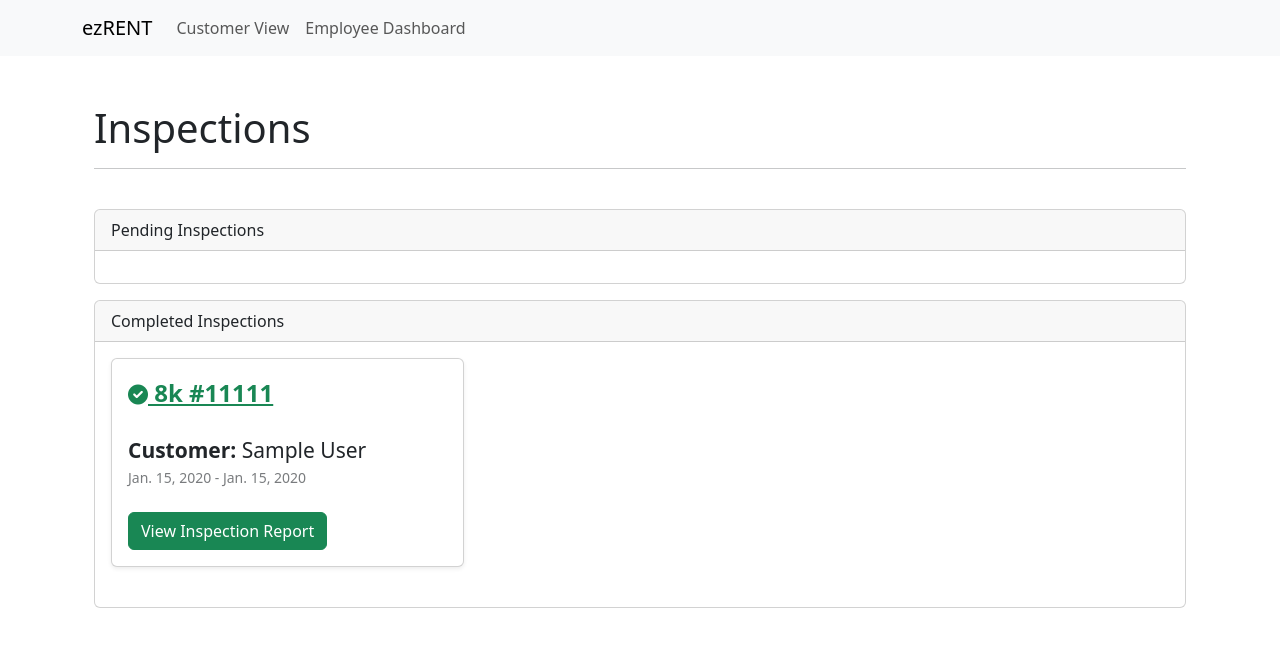
After one commit to TheJoshBaxter/ezRENT, a Django app: page /managementPortal/inspections/ in a window 1280 px wide. The commit adds this page. Shown: the top 647 px of the page. Run offline with Django 4.2, Linux system fonts and the light colour scheme; tables that the repository leaves empty hold one stand-in row (values such as "Sample post"); some libraries are stand-ins or nearby versions.

Commit message:
iteration 2.1: end rental functionality, pending inspections page, view inspections page

```diff
--- /dev/null
+++ b/managementPortal/templates/inspections.html
@@ -0,0 +1,112 @@
+{% extends "base.html" %}
+
+{% block content %}
+<div class="container">
+    <h1 class="mt-5">Inspections</h1>
+    <hr>
+    {% comment %} <a href="{% url 'employee_dashboard' %}" class="btn btn-primary">Back to Dashboard</a>
+    <a href="{% url 'inspections' %}" class="btn btn-primary">Pending Inspections</a> {% endcomment %}
+
+    <!-- Date Picker for Filtering Pickups/Dropoffs -->
+    <div class="row align-items-center mb-4">
+        <div class="col-md-3">
+
+        </div>
+    </div>
+
+    <!-- Outgoing Rentals Section -->
+    <div class="card mt-3">
+        <div class="card-header">
+            Pending Inspections
+        </div>
+        <div class="card-body">
+            <div class="row">
+                {% for order in orders_without_inspections %}
+                <div class="col-md-4 col-sm-6 mb-4">
+                    <div class="card shadow-sm h-100">
+                        <div class="card-body">
+                            <!-- Rental Start Date -->
+                            <div class="card-text" style="font-size: 14px; font-weight: bold;">
+                                {{ order.rental_start_date }}
+                            </div>
+
+                            <!-- Rental End Date with Color Coding -->
+                            <div class="text-warning" style="font-size: 24px; font-weight: bold; text-decoration: underline;">
+                                <i class="far fa-circle" style="font-size: 20px;"></i>
+                                {{ order.rental_end_date }}
+                            </div>
+
+                            <br>
+
+                            <!-- Customer Name -->
+                            <div class="card-text" style="font-size: 21px;">
+                                <strong>Customer:</strong> {{ order.customer.first_name }} {{ order.customer.last_name }}
+                            </div>
+
+                            <!-- Equipment ID -->
+                            <div class="card-text" style="font-size: 14px; opacity: 0.6">
+                                <strong>Equipment ID:</strong> {{ order.equipment.id }}
+                            </div>
+
+                            <br>
+
+                            <!-- Action Buttons -->
+                            <div class="d-flex justify-content-between">
+                                <a href="{% url 'perform_inspection' order.id %}" class="btn btn-warning">Perform Inspection</a>
+                            </div>
+                        </div>
+                    </div>
+                </div>
+                {% endfor %}
+            </div>
+        </div>
+    </div>
+
+    <!-- Rental Returns Section -->
+    <div class="card mt-3">
+        <div class="card-header">
+            Completed Inspections
+        </div>
+        <div class="card-body">
+            {% for order in orders_with_inspections %}
+            <div class="col-md-4 mb-4">
+                <div class="card shadow-sm">
+                    <div class="card-body">
+                        {% comment %} <!-- Rental Start Date -->
+                        <div class="card-text" style="font-size: 14px; font-weight: bold;">
+                            Equipment ID:
+                        </div> {% endcomment %}
+
+                        <!-- Rental End Date with Color Coding -->
+                        <div class="text-success" style="font-size: 24px; font-weight: bold; text-decoration: underline;">
+                            <i class="fa fas fa-check-circle" style="font-size: 20px;"></i>
+                            8k #{{ order.equipment.id }}1111
+                        </div>
+
+                        <br>
+
+                        <!-- Customer Name -->
+                        <div class="card-text" style="font-size: 21px;">
+                            <strong>Customer:</strong> {{ order.customer.first_name }} {{ order.customer.last_name }}
+                        </div>
+
+                        <!-- Equipment ID -->
+                        <div class="card-text" style="font-size: 14px; opacity: 0.6">
+                            <strong></strong> {{ order.rental_start_date }} - {{ order.rental_end_date }}
+                        </div>
+
+                        <br>
+
+                        <!-- Action Buttons -->
+                        <div class="d-flex justify-content-between">
+                            <a href="{% url 'view_inspection' order.id %}" class="btn btn-success">View Inspection Report</a>
+                        </div>
+                    </div>
+                </div>
+            </div>
+            {% endfor %}
+        </div>
+    </div>
+</div>
+
+{% endblock %}
--- a/managementPortal/templates/perform_inspection.html
+++ b/managementPortal/templates/perform_inspection.html
@@ -66,5 +66,6 @@
         </div>
         <button type="submit" class="btn btn-success mt-3">Submit Inspection</button>
     </form>
+    <br>
 </div>
 {% endblock %}
--- a/managementPortal/templates/pickups_dropoffs.html
+++ b/managementPortal/templates/pickups_dropoffs.html
@@ -7,6 +7,8 @@
         <input type="date" id="filter-date" class="form-control" value="{{ selected_date }}" onchange="applyDateFilter()">
     </h1>
     <hr>
+    {% comment %} <a href="{% url 'employee_dashboard' %}" class="btn btn-primary">Back to Dashboard</a>
+    <a href="{% url 'inspections' %}" class="btn btn-primary">Pending Inspections</a> {% endcomment %}
 
     <!-- Date Picker for Filtering Pickups/Dropoffs -->
     <div class="row align-items-center mb-4">
--- a/managementPortal/urls.py
+++ b/managementPortal/urls.py
@@ -7,6 +7,9 @@ urlpatterns = [
     path('logout/', views.logout_view, name='logout'),
     path('dashboard/', views.employee_dashboard, name='employee_dashboard'),
     path('pickups_dropoffs/', views.todays_pickups_dropoffs, name='todays_pickups_dropoffs'),
+    path('inspections/', views.inspections, name='inspections'),
+    path('view_inspection/<int:order_id>/', views.view_inspection, name='view_inspection'),
     path('perform_inspection/<int:order_id>/', views.perform_inspection, name='perform_inspection'),
     path('extend_rental/<int:order_id>/', views.extend_rental, name='extend_rental'),
+    path('end_rental/<int:order_id>/', views.end_rental, name='end_rental'),
 ]
--- a/managementPortal/views.py
+++ b/managementPortal/views.py
@@ -58,9 +58,9 @@ def employee_dashboard(request):
     if filter_option == 'current':
         orders = RentalOrder.objects.filter(rental_end_date__gte=today, rental_start_date__lte=today).order_by('rental_end_date')
     elif filter_option == 'upcoming':
-        orders = RentalOrder.objects.filter(rental_start_date__gt=today)
+        orders = RentalOrder.objects.filter(rental_start_date__gt=today).order_by('rental_end_date')
     elif filter_option == 'past':
-        orders = RentalOrder.objects.filter(rental_end_date__lt=today)
+        orders = RentalOrder.objects.filter(rental_end_date__lt=today).order_by('rental_end_date')
     else:
         orders = RentalOrder.objects.all()  # 'all' or no filter
 
@@ -117,6 +117,11 @@ def perform_inspection(request, order_id):
         return redirect('todays_pickups_dropoffs')
     return render(request, 'perform_inspection.html', {'order': order})
 
+def view_inspection(request, order_id):
+    inspection = Inspection.objects.filter(rental_order_id=order_id).get()
+
+    return render(request, 'view_inspection.html', {'inspection': inspection})
+
 def extend_rental(request, order_id):
     if request.method == 'POST':
         try:
@@ -129,3 +134,27 @@ def extend_rental(request, order_id):
         except (RentalOrder.DoesNotExist, ValueError):
             return JsonResponse({'success': False}, status=400)
     return JsonResponse({'success': False}, status=405)
+
+def end_rental(request, order_id):
+    if request.method == 'POST':
+        try:
+            rental_order = RentalOrder.objects.get(id=order_id)
+            rental_order.rental_end_date = date.today()
+            rental_order.save()
+            return JsonResponse({'success': True})
+        except (RentalOrder.DoesNotExist, ValueError):
+            return JsonResponse({'success': False}, status=400)
+    return JsonResponse({'success': False}, status=405)
+
+# Inspections view
+def inspections(request):
+
+    today = date.today()
+
+    orders_without_inspections = RentalOrder.objects.filter(inspection__isnull=True, rental_end_date__lte=today).order_by('rental_end_date')
+    orders_with_inspections = RentalOrder.objects.filter(inspection__isnull=False).order_by('rental_end_date')
+
+    return render(request, 'inspections.html', {
+        'orders_with_inspections': orders_with_inspections,
+        'orders_without_inspections': orders_without_inspections
+    })
```
Also changed, not shown: managementPortal/templates/employee_dashboard.html (+60 -12 lines), managementPortal/templates/view_inspection.html (added, +22 -0 lines), customerPortal/static/customers.css (line endings or trailing spaces).
